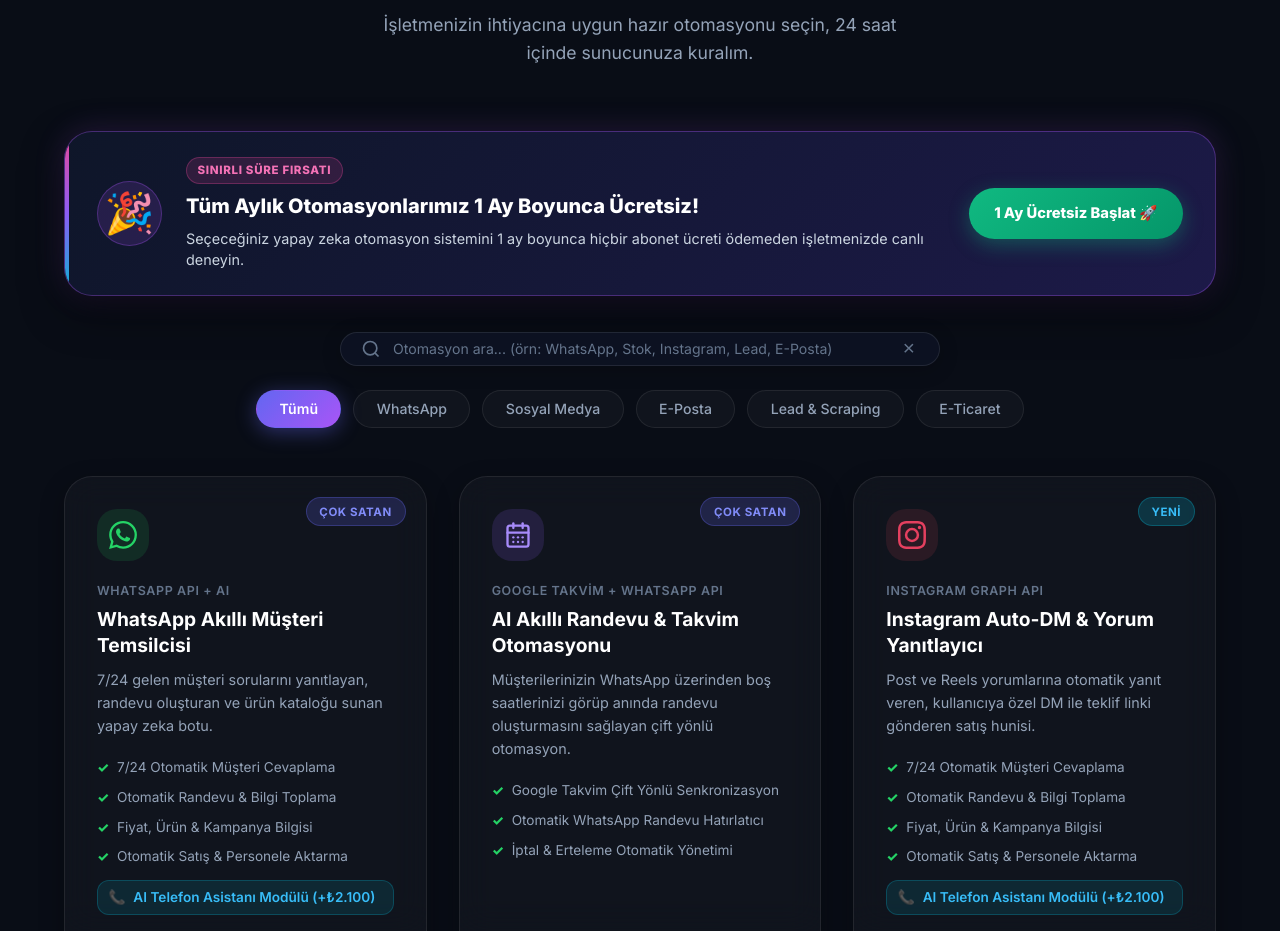
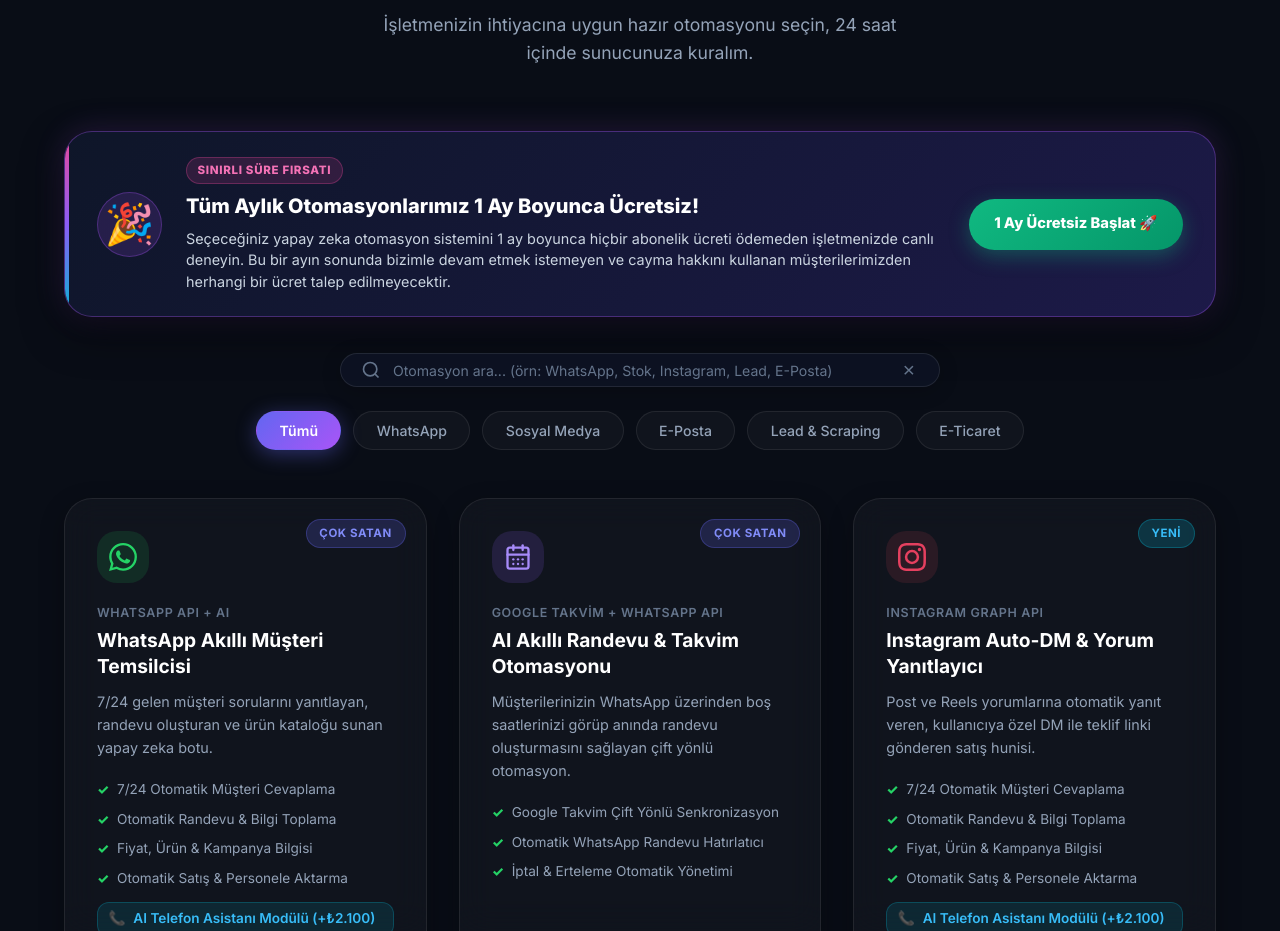
Before and after one commit to devran-mardin/otomasyon-marketi, a plain HTML site: page index.html in a window 1280 px wide. Shown: the part 2027-2958 px from the top of the page. Drawn offline with Linux system fonts and the light colour scheme.

Commit message:
Update campaign highlight box text with money-back guarantee details

```diff
--- a/index.html
+++ b/index.html
@@ -12,7 +12,7 @@
   <link href="https://fonts.googleapis.com/css2?family=Inter:wght@300;400;500;600;700;800;900&display=swap"
     rel="stylesheet">
   <link rel="icon" type="image/png" href="assets/logo.png?v=20260825_04">
-  <link rel="stylesheet" href="style.css?v=20260825_15">
+  <link rel="stylesheet" href="style.css?v=20260825_16">
   <!-- ═══════════════ SEO STRUCTURED DATA (JSON-LD) ═══════════════ -->
   <script type="application/ld+json">
   {
@@ -279,7 +279,7 @@
         <div class="campaign-info">
           <div class="campaign-tag-pill">Sınırlı Süre Fırsatı</div>
           <h3>Tüm Aylık Otomasyonlarımız 1 Ay Boyunca Ücretsiz!</h3>
-          <p>Seçeceğiniz yapay zeka otomasyon sistemini 1 ay boyunca hiçbir abonet ücreti ödemeden işletmenizde canlı deneyin.</p>
+          <p>Seçeceğiniz yapay zeka otomasyon sistemini 1 ay boyunca hiçbir abonelik ücreti ödemeden işletmenizde canlı deneyin. Bu bir ayın sonunda bizimle devam etmek istemeyen ve cayma hakkını kullanan müşterilerimizden herhangi bir ücret talep edilmeyecektir.</p>
         </div>
         <a href="https://wa.me/905530551369?text=Merhaba,%201%20ay%20ücretsiz%20otomasyon%20fırsatından%20yararlanmak%20istiyorum." class="btn-campaign-cta" target="_blank" rel="noopener">
           1 Ay Ücretsiz Başlat 🚀
```
